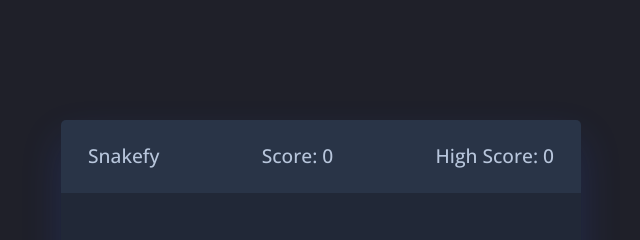
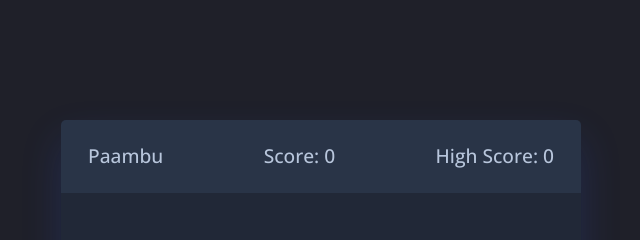
Before and after one commit to abishekvh/Sanke, a plain HTML site: page index.htm in a window 1280 px wide. Shown: the top 240 px of the page, 319-959 px from the left. Drawn offline with nearby package versions, Linux system fonts and the light colour scheme.

Commit message:
Update index.htm

```diff
--- a/index.htm
+++ b/index.htm
@@ -16,7 +16,7 @@
 
     <div class="wrapper">
       <div class="game-details">
-        <span class="snakefy">Snakefy</span>
+        <span class="snakefy">Paambu</span>
         <span class="score">Score: 0</span>
         <span class="high-score">High Score: 0</span>
       </div>
```
